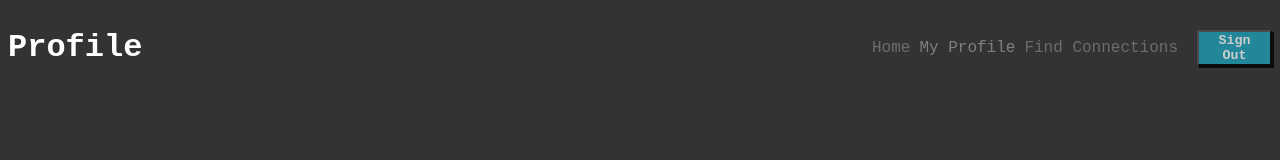
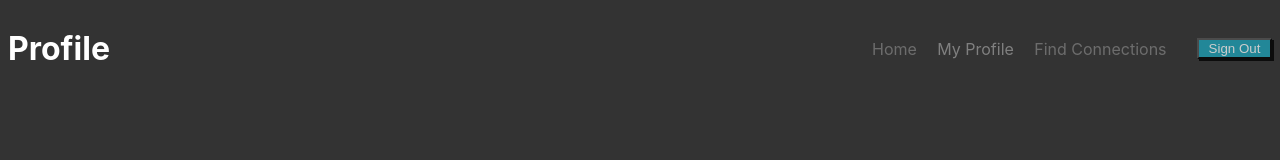
Before and after one commit to matthew156/FlexNavbar, a plain HTML site: page index.html in a window 1280 px wide. Drawn offline with Linux system fonts and the light colour scheme.

Commit message:
FlexNavbar Second Commit

```diff
--- a/style.css
+++ b/style.css
@@ -1,7 +1,7 @@
 body {
   color: white;
   background-color: #333333;
-  font-family: "Courier New", Courier, monospace;
+  font-family: -apple-system, BlinkMacSystemFont, 'Segoe UI', Roboto, Oxygen, Ubuntu, Cantarell, 'Open Sans', 'Helvetica Neue', sans-serif
 }
 
 .nav {
@@ -38,7 +38,7 @@ li {
   color: white;
   box-shadow: 2px 2px black;
   width: 75px;
-  font-family: "Courier New", Courier, monospace;
+  font-family: -apple-system, BlinkMacSystemFont, 'Segoe UI', Roboto, Oxygen, Ubuntu, Cantarell, 'Open Sans', 'Helvetica Neue', sans-serif
   font-weight: bold;
   margin: 0px 0px 0px 10px;
 }
```
